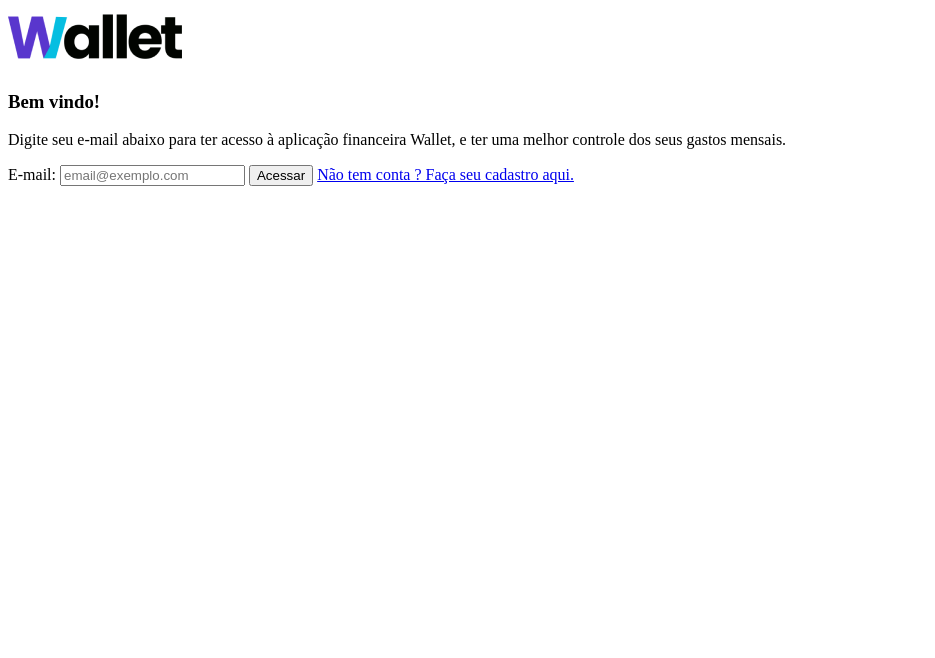
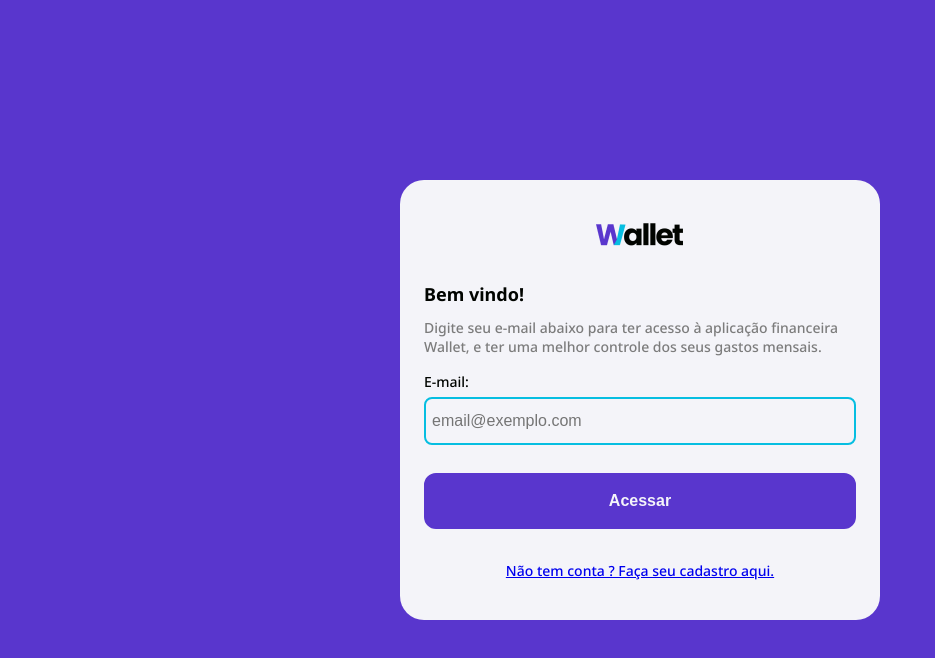
Before and after one commit to Willchagas/wallet-app-front, a plain HTML site: page index.html in a window 1280 px wide. Shown: the whole page, without its empty margins (0-935 px from the left). Drawn offline with Linux system fonts and the light colour scheme; a script that the page names is missing.

Commit message:
fix: the path of the style files was fixed, they had a different name from the file name

```diff
--- a/index.html
+++ b/index.html
@@ -3,7 +3,7 @@
   <head>
     <title>Wallet App - Login</title>
 
-    <link rel="stylesheet" href="styles.css" />
+    <link rel="stylesheet" href="style.css" />
     <script src="index.js"></script>
   </head>
   <body>
```
Also changed, not shown: src/pages/register/index.html (+1 -1 lines).
